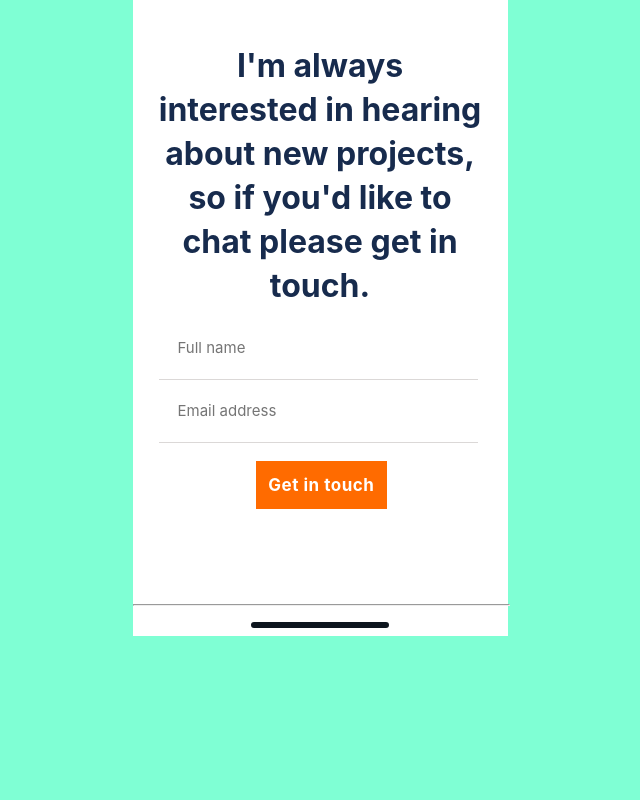
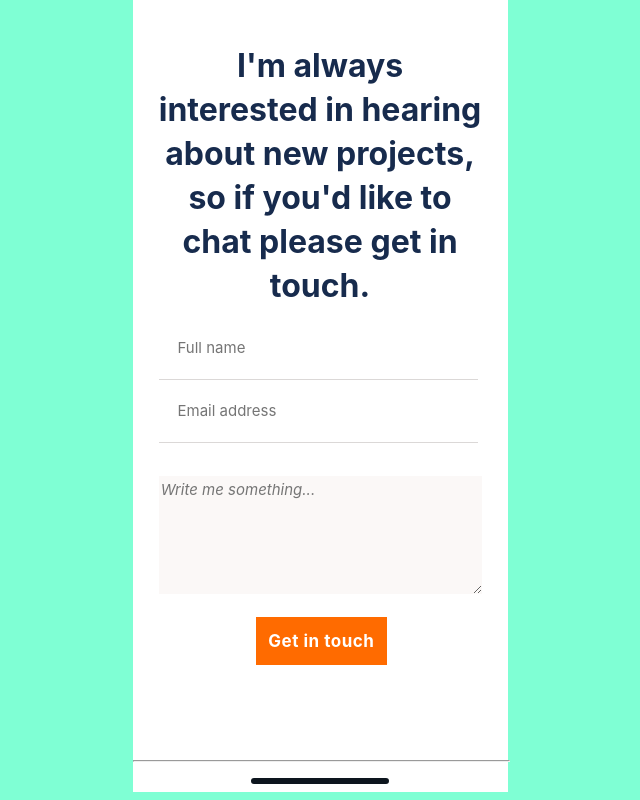
Before and after one commit to MohammadYaser/My-Portfolio, a website: page Index.html in a window 1280 px wide. Shown: the part 5944-6744 px from the top of the page, without its empty margins (320-960 px from the left). Before the commit the page ends 6588 px from the top, so only its background shows below. Drawn offline with Linux system fonts and the light colour scheme.

Commit message:
update index.html

```diff
--- a/Index.html
+++ b/Index.html
@@ -250,7 +250,7 @@
           <form class="feedback-form">
             <input type="text" maxlength="30" class="inp" placeholder="Full name" />
             <input type="email" class="inp" placeholder="Email address" />
-
+            <textarea maxlength="500" class="text-area" placeholder="Write me something..."></textarea>
             <button type="submit" class="btn-sub-4">
               <a href="#">Get in touch</a>
             </button>
```
